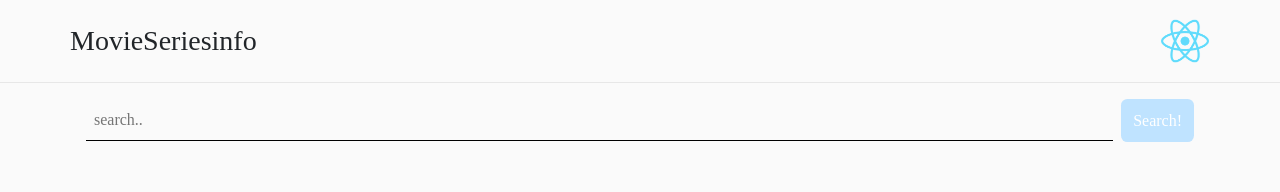
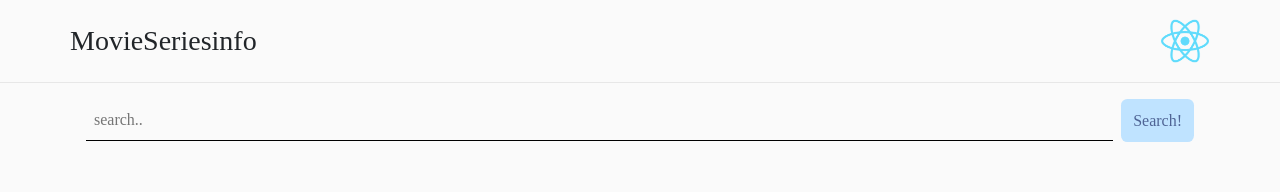
Before and after one commit to Ashish558/Movie-info-app, a React (Create React App) app: page / in a window 1280 px wide. Shown: the top 192 px of the page. Built offline with nearby package versions, Linux system fonts and the light colour scheme; a web font is replaced by a local one.

Commit message:
Update style.css

```diff
--- a/src/style.css
+++ b/src/style.css
@@ -95,7 +95,7 @@ nav .lists img {
     background: #bfe3ff;
     border: 0;
     border-radius: 0.4rem;
-    color: #ffffff;
+    color: #4f6495;
     margin-bottom: .75rem;
 }
 
```
